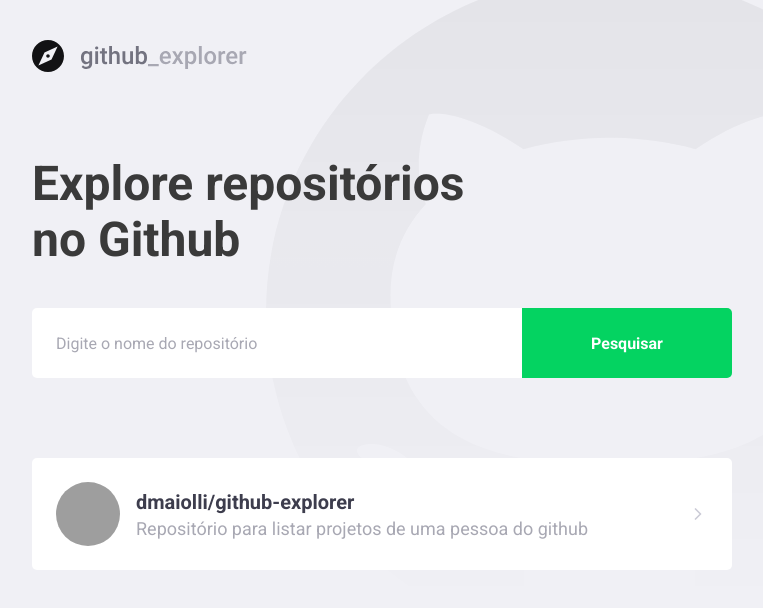
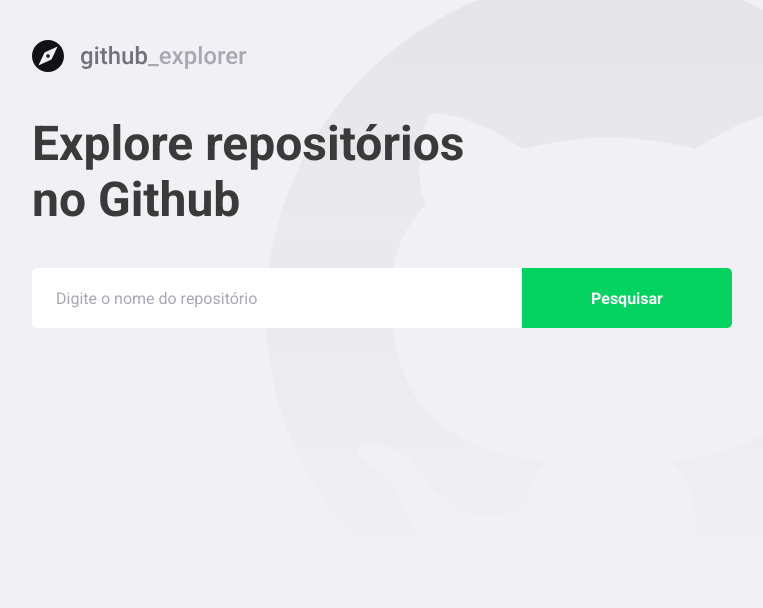
Before and after one commit to dmaiolli/github-explorer, a React (Create React App) app: page / in a window 1280 px wide. Shown: the top 608 px of the page, without its empty margins (148-911 px from the left). Built offline with nearby package versions, Linux system fonts and the light colour scheme; grey boxes are pictures that could not be loaded.

Commit message:
consuming github api and listing all repos

```diff
--- a/package.json
+++ b/package.json
@@ -10,6 +10,7 @@
     "@types/node": "^12.0.0",
     "@types/react": "^17.0.0",
     "@types/react-dom": "^17.0.0",
+    "axios": "^0.21.1",
     "polished": "^4.1.1",
     "react": "^17.0.1",
     "react-dom": "^17.0.1",
--- a/src/pages/Dashboard/index.tsx
+++ b/src/pages/Dashboard/index.tsx
@@ -1,34 +1,67 @@
-import React from 'react';
+import React, { FormEvent, useState } from 'react';
 import { FiChevronRight } from 'react-icons/fi';
+import api from '../../services/api';
 
 import logoImg from '../../assets/logo.svg';
 
 import { Title, Form, Repositories } from './styles';
 
+interface Repository {
+  full_name: string;
+  description: string;
+  owner: {
+    login: string;
+    avatar_url: string;
+  };
+}
+
 const Dashboard: React.FC = () => {
+  const [newRepo, setNewRepo] = useState('');
+  const [repositories, setRepositories] = useState<Repository[]>([]);
+
+  async function handleAddRepository(
+    event: FormEvent<HTMLFormElement>,
+  ): Promise<void> {
+    event.preventDefault();
+
+    const response = await api.get<Repository>(`repos/${newRepo}`);
+
+    const repository = response.data;
+
+    setRepositories([...repositories, repository]);
+    // Resetando o input
+    setNewRepo('');
+  }
+
   return (
     <>
       <img src={logoImg} alt="Github explorer" />
       <Title>Explore repositórios no Github</Title>
 
-      <Form action="">
-        <input placeholder="Digite o nome do repositório" />
+      <Form onSubmit={handleAddRepository}>
+        <input
+          value={newRepo}
+          onChange={(e) => setNewRepo(e.target.value)}
+          placeholder="Digite o nome do repositório"
+        />
         <button type="submit">Pesquisar</button>
       </Form>
 
       <Repositories>
-        <a href="teste">
+        {repositories.map((repository) => (
+          <a key={repository.full_name} href="teste">
             <img
-            src="https://avatars.githubusercontent.com/u/69089729?s=460&u=cc306cce7dfffcdb91853bb23f49ee95996adb85&v=4"
-            alt="Denys Lonkovski"
+              src={repository.owner.avatar_url}
+              alt={repository.owner.login}
             />
             <div>
-            <strong>dmaiolli/github-explorer</strong>
-            <p>Repositório para listar projetos de uma pessoa do github</p>
+              <strong>{repository.full_name}</strong>
+              <p>{repository.description}</p>
             </div>
 
             <FiChevronRight size={20} />
           </a>
+        ))}
       </Repositories>
     </>
   );
--- a/src/pages/Dashboard/styles.ts
+++ b/src/pages/Dashboard/styles.ts
@@ -7,7 +7,7 @@
   max-width: 450px;
   line-height: 56px;
 
-  margin-top: 80px;
+  margin-top: 40px;
 `;
 
 export const Form = styled.form`
@@ -18,7 +18,7 @@
 
   input {
     flex: 1;
-    height: 70px;
+    height: 60px;
     padding: 0 24px;
     border: 0;
     border-radius: 5px 0 0 5px;
@@ -31,7 +31,7 @@
 
   button {
     width: 210px;
-    height: 70px;
+    height: 60px;
     background: #04d361;
     border-radius: 0 5px 5px 0;
     border: 0;
@@ -53,7 +53,7 @@
     background: #fff;
     border-radius: 5px;
     width: 100%;
-    padding: 24px;
+    padding: 20px;
     display: block;
     text-decoration: none;
 
@@ -78,6 +78,7 @@
 
     div {
       margin-left: 16px;
+      flex: 1;
 
       strong {
         font-size: 20px;
--- /dev/null
+++ b/src/services/api.ts
@@ -0,0 +1,7 @@
+import axios from 'axios';
+
+const api = axios.create({
+  baseURL: 'https://api.github.com/',
+});
+
+export default api;
```
Also changed, not shown: .eslintrc.json, 1 other file (tests, documents, lock files or other folders). Lines whose indentation alone changed are shown as unchanged.
